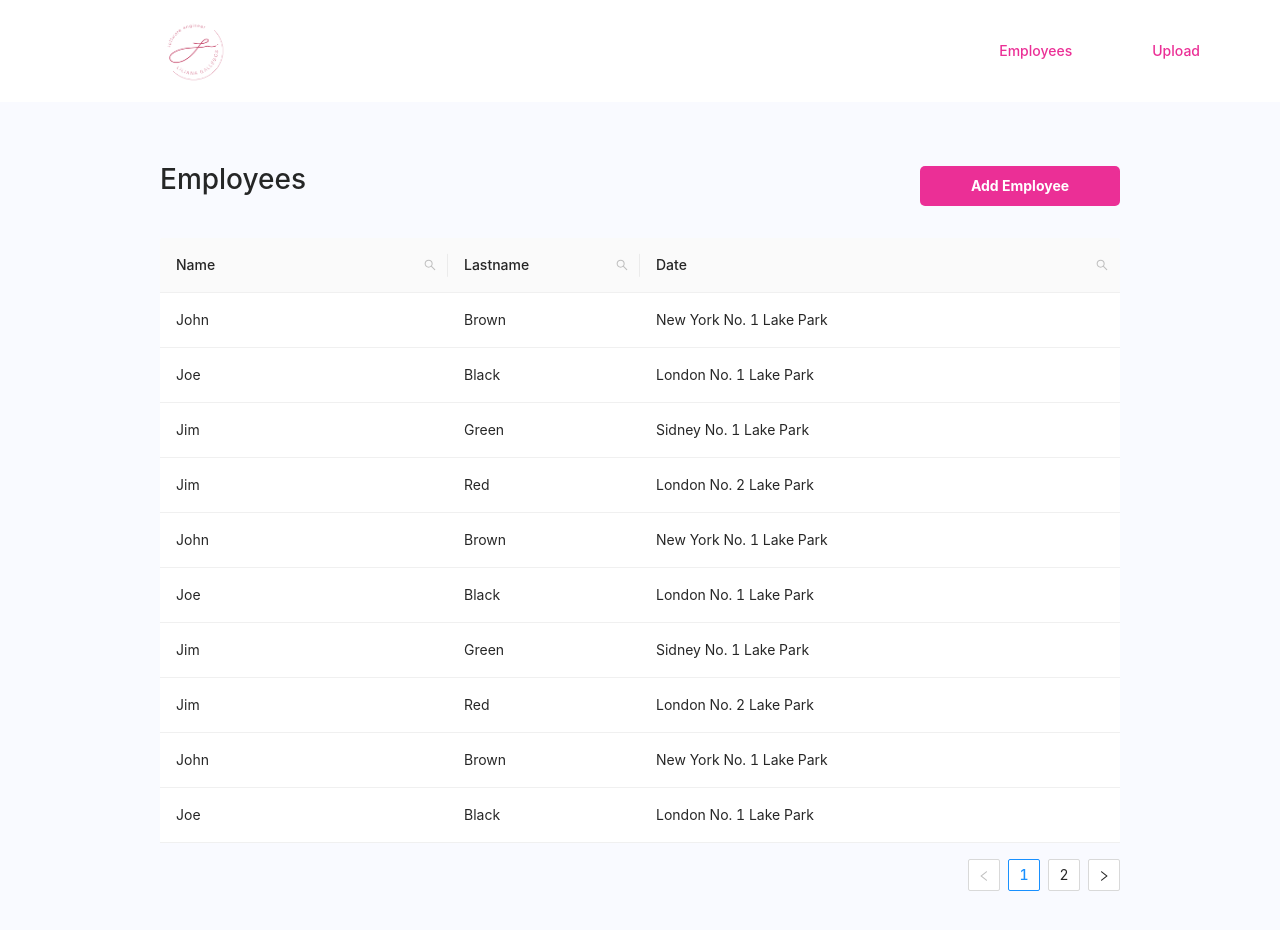
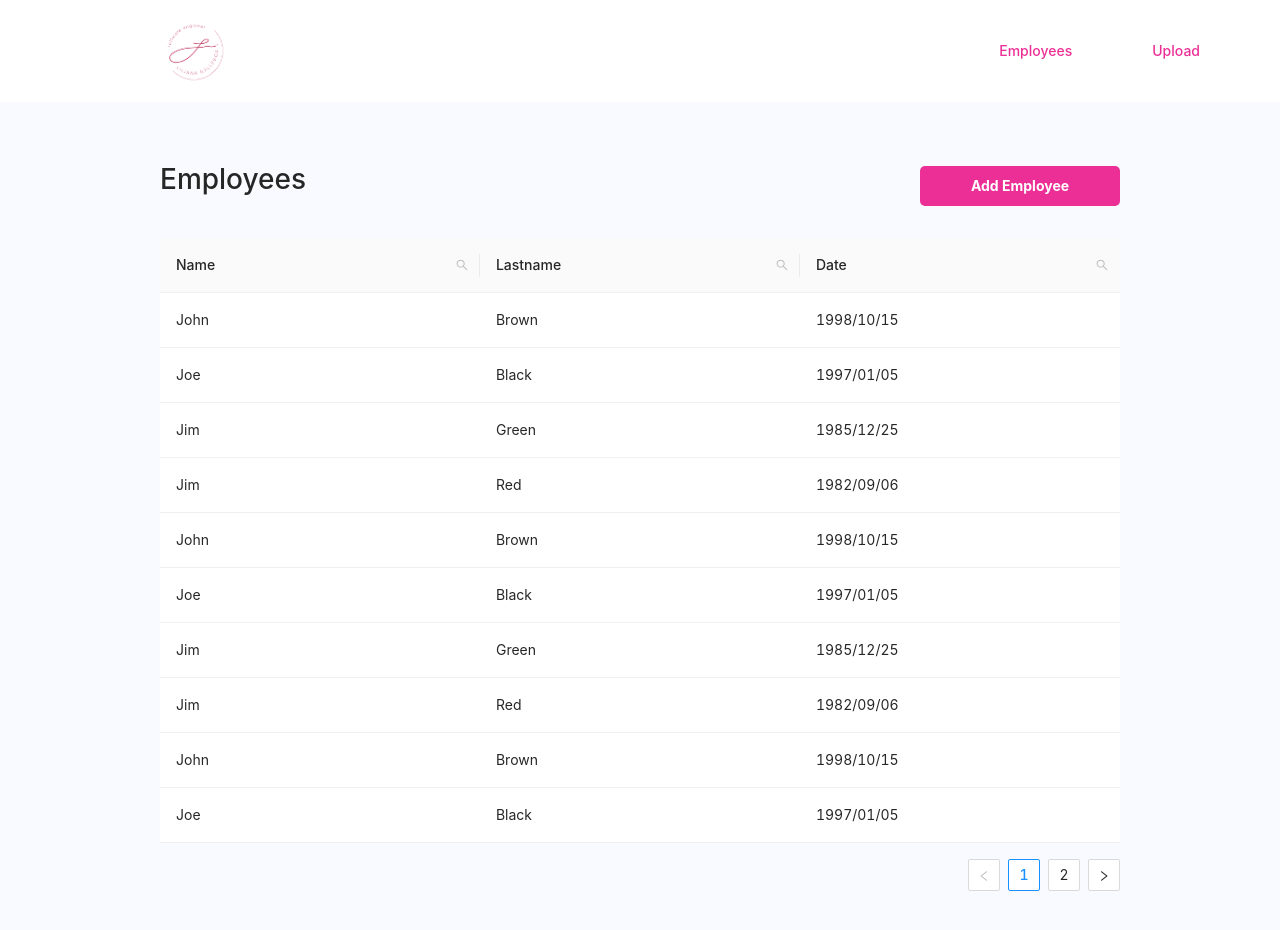
Before and after one commit to lilianaruva/factumex, a React (Create React App) app: page /employees in a window 1280 px wide. Shown: the top 930 px of the page. Built offline with nearby package versions, Linux system fonts and the light colour scheme.

Commit message:
clean code

```diff
--- a/src/pages/Employees.jsx
+++ b/src/pages/Employees.jsx
@@ -10,73 +10,73 @@ const Employees = () => {
       key: "31",
       name: "John",
       lastname: "Brown",
-      date: "New York No. 1 Lake Park",
+      date: "1998/10/15",
     },
     {
       key: "32",
       name: "Joe",
       lastname: "Black",
-      date: "London No. 1 Lake Park",
+      date: "1997/01/05",
     },
     {
       key: "33",
       name: "Jim",
       lastname: "Green",
-      date: "Sidney No. 1 Lake Park",
+      date: "1985/12/25",
     },
     {
       key: "34",
       name: "Jim",
       lastname: "Red",
-      date: "London No. 2 Lake Park",
+      date: "1982/09/06",
     },
     {
       key: "21",
       name: "John",
       lastname: "Brown",
-      date: "New York No. 1 Lake Park",
+      date: "1998/10/15",
     },
     {
       key: "22",
       name: "Joe",
       lastname: "Black",
-      date: "London No. 1 Lake Park",
+      date: "1997/01/05",
     },
     {
       key: "23",
       name: "Jim",
       lastname: "Green",
-      date: "Sidney No. 1 Lake Park",
+      date: "1985/12/25",
     },
     {
       key: "24",
       name: "Jim",
       lastname: "Red",
-      date: "London No. 2 Lake Park",
+      date: "1982/09/06",
     },
     {
       key: "11",
       name: "John",
       lastname: "Brown",
-      date: "New York No. 1 Lake Park",
+      date: "1998/10/15",
     },
     {
       key: "12",
       name: "Joe",
       lastname: "Black",
-      date: "London No. 1 Lake Park",
+      date: "1997/01/05",
     },
     {
       key: "13",
       name: "Jim",
       lastname: "Green",
-      date: "Sidney No. 1 Lake Park",
+      date: "1985/12/25",
     },
     {
       key: "14",
       name: "Jim",
       lastname: "Red",
-      date: "London No. 2 Lake Park",
+      date: "1982/09/06",
     },
   ];
   const [searchText, setSearchText] = useState("");
@@ -152,7 +152,7 @@ const Employees = () => {
               setSearchedColumn(dataIndex);
             }}
           >
-            Reset
+            Clean
           </Button>
         </Space>
       </div>
@@ -192,14 +192,14 @@ const Employees = () => {
       title: "Name",
       dataIndex: "name",
       key: "name",
-      width: "30%",
+      width: "33.33%",
       ...getColumnSearchProps("name"),
     },
     {
       title: "Lastname",
       dataIndex: "lastname",
       key: "lastname",
-      width: "20%",
+      width: "33.33%",
       ...getColumnSearchProps("lastname"),
     },
     {
```
